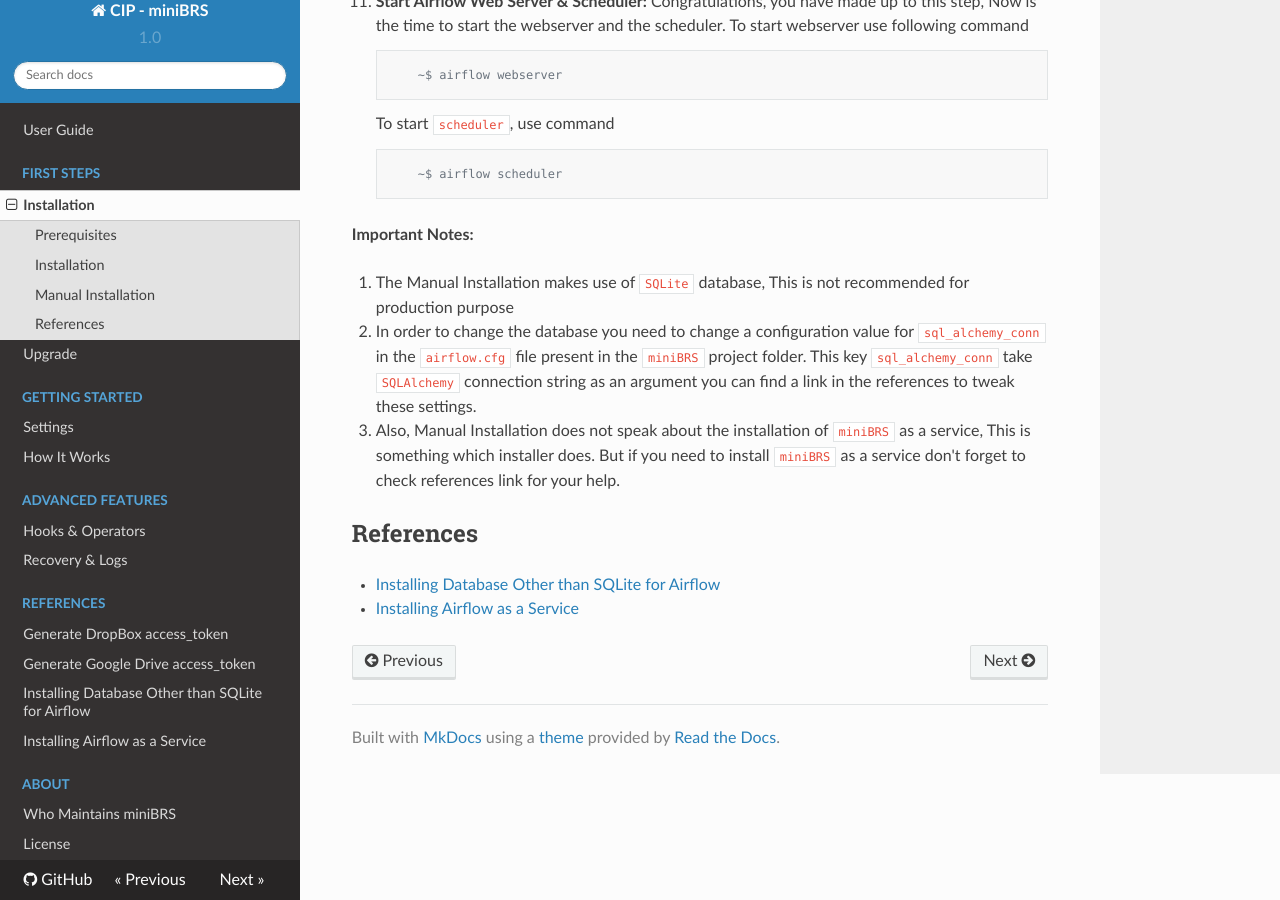
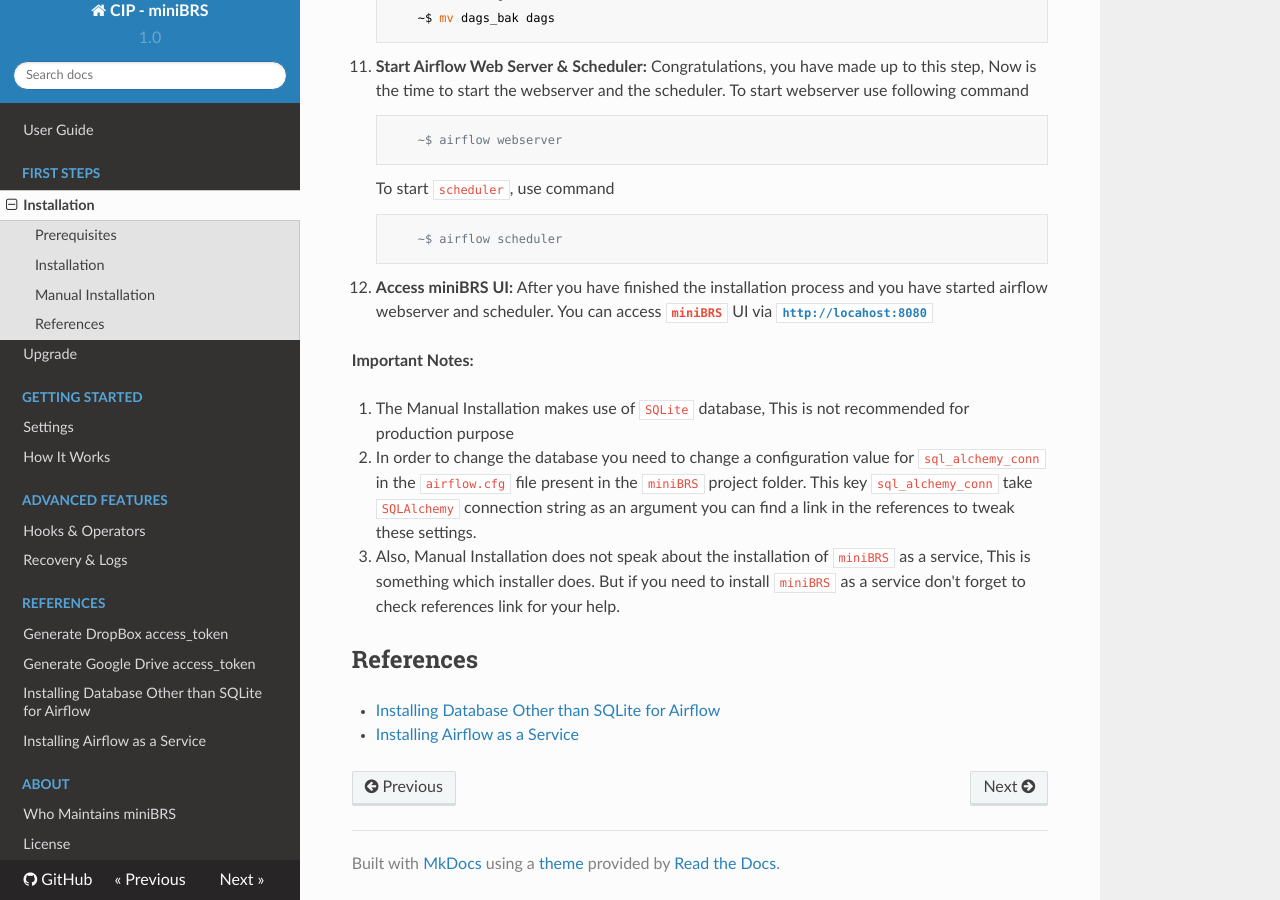
Before and after one commit to shahbaz-ali/miniBRS, an MkDocs documentation site: the page built from docs/installation.md, in a window 1280 px wide and 900 px high, scrolled down 6251 px. Built offline with MkDocs 1.6.1, drawn with Linux system fonts in a browser that asks for light colours; nearby versions of some CDN libraries; some of the changed text lies outside the part shown.

Commit message:
updates installation docs with the minibrs ui access step

````diff
--- a/docs/installation.md
+++ b/docs/installation.md
@@ -88,6 +88,9 @@
 ```bash
 ~$ airflow scheduler
 ```
+
+After you have finished the installation process and you have started airflow webserver and scheduler.
+You can access **`miniBRS`** UI via [**`http://locahost:8080`**](http://locahost:8080)
 
 ---
 
@@ -258,6 +261,8 @@
 
             ~$ airflow scheduler
 
+12. **Access miniBRS UI:** After you have finished the installation process and you have started airflow webserver and scheduler.
+    You can access **`miniBRS`** UI via [**`http://locahost:8080`**](http://locahost:8080)
 
 **Important Notes:**
 
````
